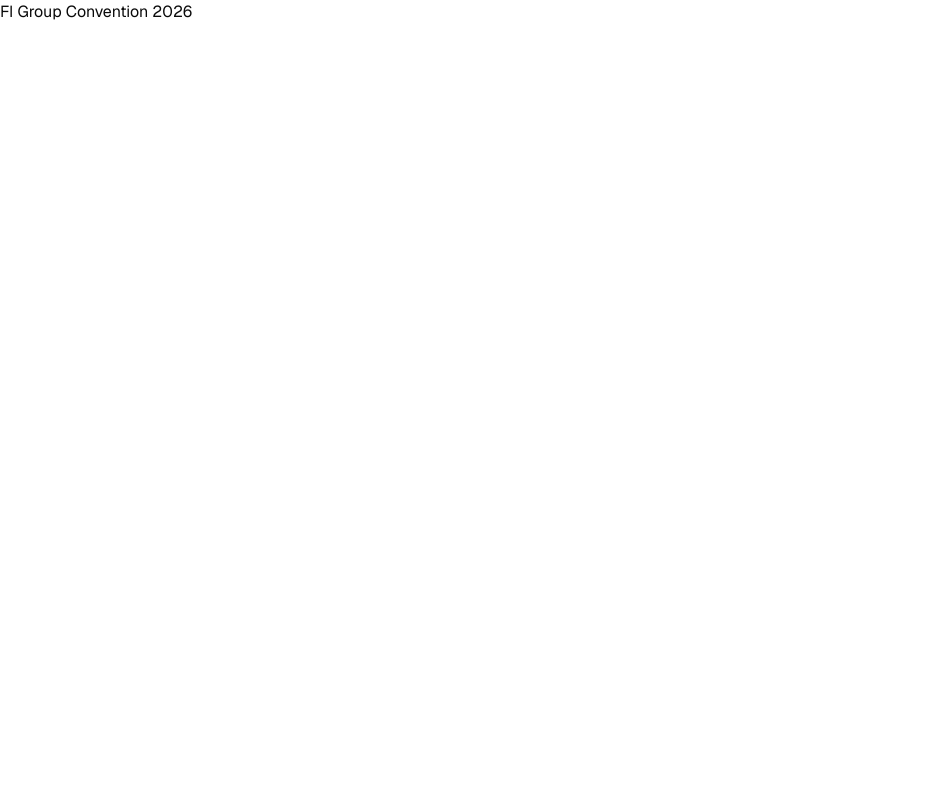
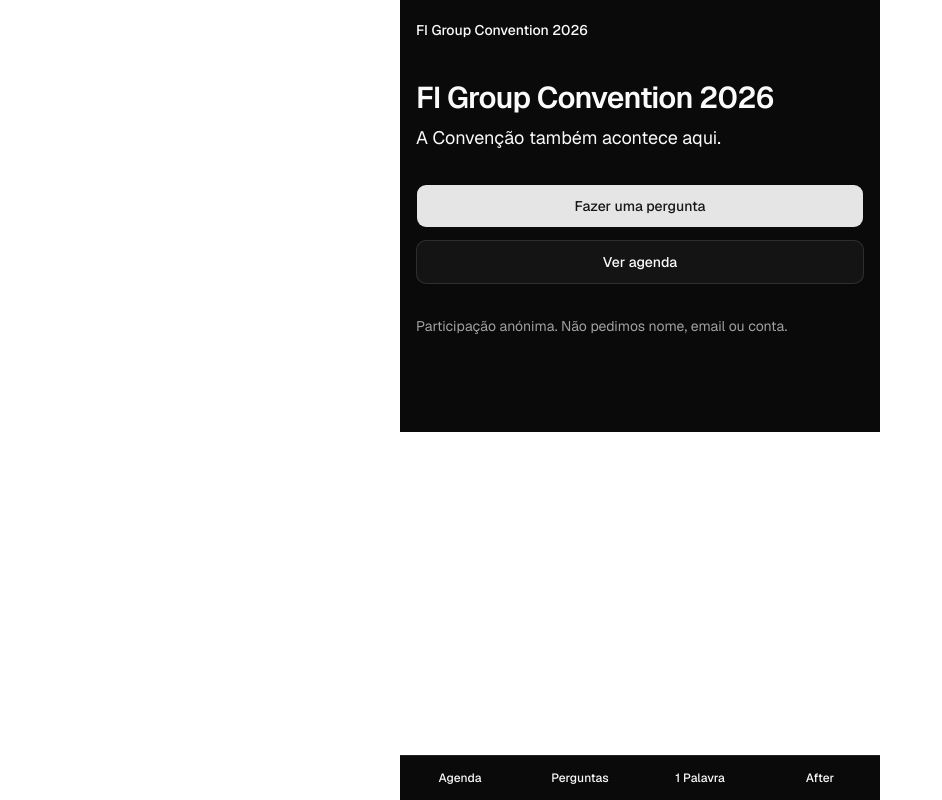
Before and after one commit to Hj0ny12/Convencao-app, a Next.js app: page / in a window 1280 px wide. Shown: the whole page, without its empty margins (0-942 px from the left). Built offline with nearby package versions, Linux system fonts and the light colour scheme.

Commit message:
feat: add event shell and agenda
Co-authored-by: Hj0ny12 <jpvcmoreira12@gmail.com>

```diff
--- /dev/null
+++ b/src/app/after/page.tsx
@@ -0,0 +1,8 @@
+export default function AfterPage() {
+  return (
+    <div className="flex flex-col gap-2 pt-4">
+      <h1 className="text-2xl font-semibold">After</h1>
+      <p>Ainda não.</p>
+    </div>
+  );
+}
--- /dev/null
+++ b/src/app/agenda/page.tsx
@@ -0,0 +1,23 @@
+import { speakers } from "@/lib/speakers";
+
+export default function AgendaPage() {
+  const ordered = [...speakers].sort((a, b) => a.order - b.order);
+
+  return (
+    <div className="flex flex-col gap-6 pt-4">
+      <h1 className="text-2xl font-semibold">Agenda</h1>
+      <ol className="flex flex-col">
+        {ordered.map((speaker) => (
+          <li key={speaker.slug} className="border-b border-border py-4">
+            <p className="text-sm tabular-nums text-muted-foreground">
+              {speaker.time}
+            </p>
+            <p className="text-lg font-semibold">{speaker.name}</p>
+            <p className="text-sm">{speaker.role}</p>
+            <p className="mt-1">{speaker.title}</p>
+          </li>
+        ))}
+      </ol>
+    </div>
+  );
+}
--- a/src/app/layout.tsx
+++ b/src/app/layout.tsx
@@ -1,5 +1,6 @@
 import type { Metadata } from "next";
 import { Geist, Geist_Mono } from "next/font/google";
+import { EventShell } from "@/components/layout/event-shell";
 import "./globals.css";
 
 const geistSans = Geist({
@@ -27,7 +28,9 @@ export default function RootLayout({ children }: LayoutProps<"/">) {
       <head>
         <meta name="robots" content="noindex, nofollow" />
       </head>
-      <body className="min-h-full flex flex-col">{children}</body>
+      <body className="min-h-full flex flex-col">
+          <EventShell>{children}</EventShell>
+        </body>
     </html>
   );
 }
--- a/src/app/page.tsx
+++ b/src/app/page.tsx
@@ -1,3 +1,26 @@
+import Link from "next/link";
+import { Button } from "@/components/ui/button";
+
 export default function Home() {
-  return "FI Group Convention 2026";
+  return (
+    <div className="flex flex-col gap-8 pt-8">
+      <div className="space-y-2">
+        <h1 className="text-3xl font-semibold tracking-tight">
+          FI Group Convention 2026
+        </h1>
+        <p className="text-lg">A Convenção também acontece aqui.</p>
+      </div>
+      <div className="flex flex-col gap-3">
+        <Button asChild className="min-h-11">
+          <Link href="/questions">Fazer uma pergunta</Link>
+        </Button>
+        <Button asChild variant="outline" className="min-h-11">
+          <Link href="/agenda">Ver agenda</Link>
+        </Button>
+      </div>
+      <p className="text-sm text-muted-foreground">
+        Participação anónima. Não pedimos nome, email ou conta.
+      </p>
+    </div>
+  );
 }
--- /dev/null
+++ b/src/app/questions/page.tsx
@@ -0,0 +1,8 @@
+export default function QuestionsPage() {
+  return (
+    <div className="flex flex-col gap-2 pt-4">
+      <h1 className="text-2xl font-semibold">Perguntas</h1>
+      <p>As perguntas abrem em breve.</p>
+    </div>
+  );
+}
--- /dev/null
+++ b/src/app/words/page.tsx
@@ -0,0 +1,8 @@
+export default function WordsPage() {
+  return (
+    <div className="flex flex-col gap-2 pt-4">
+      <h1 className="text-2xl font-semibold">1 Palavra</h1>
+      <p>A palavra abre em breve.</p>
+    </div>
+  );
+}
--- /dev/null
+++ b/src/components/layout/event-shell.tsx
@@ -0,0 +1,13 @@
+import { BottomNav } from "@/components/navigation/bottom-nav";
+
+export function EventShell({ children }: { children: React.ReactNode }) {
+  return (
+    <div className="dark mx-auto flex min-h-full w-full max-w-[480px] flex-col bg-background text-foreground">
+      <header className="px-4 pt-5 pb-2 text-sm font-medium">
+        FI Group Convention 2026
+      </header>
+      <main className="flex-1 px-4 pb-24">{children}</main>
+      <BottomNav />
+    </div>
+  );
+}
--- /dev/null
+++ b/src/components/navigation/bottom-nav.tsx
@@ -0,0 +1,38 @@
+"use client";
+
+import Link from "next/link";
+import { usePathname } from "next/navigation";
+
+const items = [
+  { href: "/agenda", label: "Agenda" },
+  { href: "/questions", label: "Perguntas" },
+  { href: "/words", label: "1 Palavra" },
+  { href: "/after", label: "After" },
+] as const;
+
+export function BottomNav() {
+  const pathname = usePathname();
+
+  return (
+    <nav className="fixed inset-x-0 bottom-0 z-10 mx-auto w-full max-w-[480px] border-t border-border bg-background">
+      <ul className="grid grid-cols-4">
+        {items.map((item) => {
+          const active = pathname === item.href;
+          return (
+            <li key={item.href}>
+              <Link
+                href={item.href}
+                aria-current={active ? "page" : undefined}
+                className={`flex min-h-11 items-center justify-center px-1 text-center text-xs underline-offset-4 ${
+                  active ? "font-semibold underline" : "font-medium"
+                }`}
+              >
+                {item.label}
+              </Link>
+            </li>
+          );
+        })}
+      </ul>
+    </nav>
+  );
+}
--- /dev/null
+++ b/src/components/ui/button.tsx
@@ -0,0 +1,66 @@
+import * as React from "react"
+import { cva, type VariantProps } from "class-variance-authority"
+import { cn } from "cn"
+import { Slot } from "radix-ui"
+
+const buttonVariants = cva(
+  "group/button inline-flex shrink-0 items-center justify-center rounded-lg border border-transparent bg-clip-padding text-sm font-medium whitespace-nowrap transition-all outline-none select-none focus-visible:border-ring focus-visible:ring-3 focus-visible:ring-ring/50 active:not-aria-[haspopup]:translate-y-px disabled:pointer-events-none disabled:opacity-50 aria-invalid:border-destructive aria-invalid:ring-3 aria-invalid:ring-destructive/20 dark:aria-invalid:border-destructive/50 dark:aria-invalid:ring-destructive/40 [&_svg]:pointer-events-none [&_svg]:shrink-0 [&_svg:not([class*='size-'])]:size-4",
+  {
+    variants: {
+      variant: {
+        default: "bg-primary text-primary-foreground hover:bg-primary/80",
+        outline:
+          "border-border bg-background hover:bg-muted hover:text-foreground aria-expanded:bg-muted aria-expanded:text-foreground dark:border-input dark:bg-input/30 dark:hover:bg-input/50",
+        secondary:
+          "bg-secondary text-secondary-foreground hover:bg-[color-mix(in_oklch,var(--secondary),var(--foreground)_5%)] aria-expanded:bg-secondary aria-expanded:text-secondary-foreground",
+        ghost:
+          "hover:bg-muted hover:text-foreground aria-expanded:bg-muted aria-expanded:text-foreground dark:hover:bg-muted/50",
+        destructive:
+          "bg-destructive/10 text-destructive hover:bg-destructive/20 focus-visible:border-destructive/40 focus-visible:ring-destructive/20 dark:bg-destructive/20 dark:hover:bg-destructive/30 dark:focus-visible:ring-destructive/40",
+        link: "text-primary underline-offset-4 hover:underline",
+      },
+      size: {
+        default:
+          "h-8 gap-1.5 px-2.5 has-data-[icon=inline-end]:pr-2 has-data-[icon=inline-start]:pl-2",
+        xs: "h-6 gap-1 rounded-[min(var(--radius-md),10px)] px-2 text-xs in-data-[slot=button-group]:rounded-lg has-data-[icon=inline-end]:pr-1.5 has-data-[icon=inline-start]:pl-1.5 [&_svg:not([class*='size-'])]:size-3",
+        sm: "h-7 gap-1 rounded-[min(var(--radius-md),12px)] px-2.5 text-[0.8rem] in-data-[slot=button-group]:rounded-lg has-data-[icon=inline-end]:pr-1.5 has-data-[icon=inline-start]:pl-1.5 [&_svg:not([class*='size-'])]:size-3.5",
+        lg: "h-9 gap-1.5 px-2.5 has-data-[icon=inline-end]:pr-2 has-data-[icon=inline-start]:pl-2",
+        icon: "size-8",
+        "icon-xs":
+          "size-6 rounded-[min(var(--radius-md),10px)] in-data-[slot=button-group]:rounded-lg [&_svg:not([class*='size-'])]:size-3",
+        "icon-sm":
+          "size-7 rounded-[min(var(--radius-md),12px)] in-data-[slot=button-group]:rounded-lg",
+        "icon-lg": "size-9",
+      },
+    },
+    defaultVariants: {
+      variant: "default",
+      size: "default",
+    },
+  }
+)
+
+function Button({
+  className,
+  variant = "default",
+  size = "default",
+  asChild = false,
+  ...props
+}: React.ComponentProps<"button"> &
+  VariantProps<typeof buttonVariants> & {
+    asChild?: boolean
+  }) {
+  const Comp = asChild ? Slot.Root : "button"
+
+  return (
+    <Comp
+      data-slot="button"
+      data-variant={variant}
+      data-size={size}
+      className={cn(buttonVariants({ variant, size, className }))}
+      {...props}
+    />
+  )
+}
+
+export { Button, buttonVariants }
--- /dev/null
+++ b/src/lib/speakers.ts
@@ -0,0 +1,39 @@
+export type Speaker = {
+  slug: "maria-corominas" | "paulo-reis" | "samanta";
+  time: string;
+  name: string;
+  role: string;
+  title: string;
+  order: number;
+};
+
+export const speakers: Speaker[] = [
+  {
+    slug: "maria-corominas",
+    time: "10:15",
+    name: "Maria Corominas",
+    role: "CEO FI Group",
+    title: "Título da intervenção",
+    order: 0,
+  },
+  {
+    slug: "paulo-reis",
+    time: "10:15",
+    name: "Paulo Reis",
+    role: "Diretor Geral, FI Group Portugal",
+    title: "Título da intervenção",
+    order: 1,
+  },
+  {
+    slug: "samanta",
+    time: "10:15",
+    name: "Samanta",
+    role: "Intervenção sobre pessoas e colaboradores em Portugal",
+    title: "Título da intervenção",
+    order: 2,
+  },
+];
+
+export function getSpeaker(slug: string) {
+  return speakers.find((speaker) => speaker.slug === slug);
+}
```
